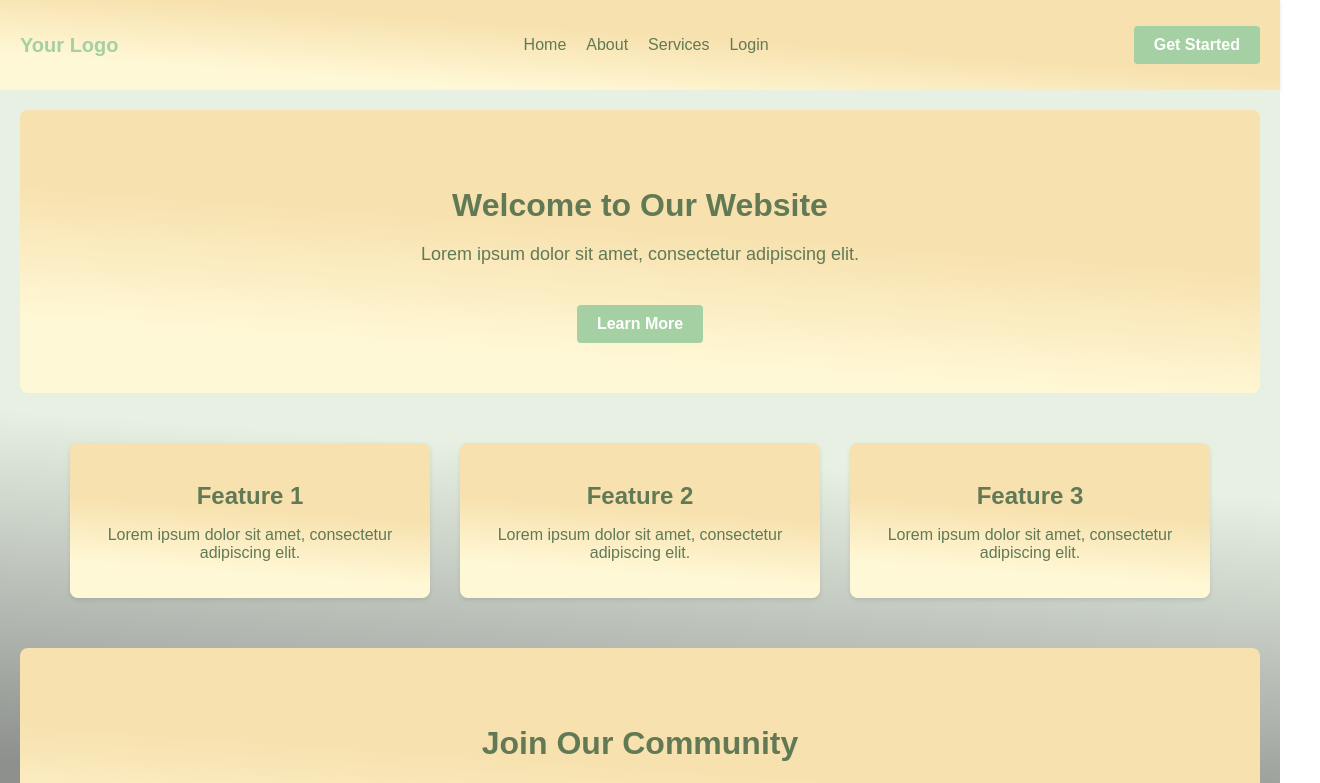
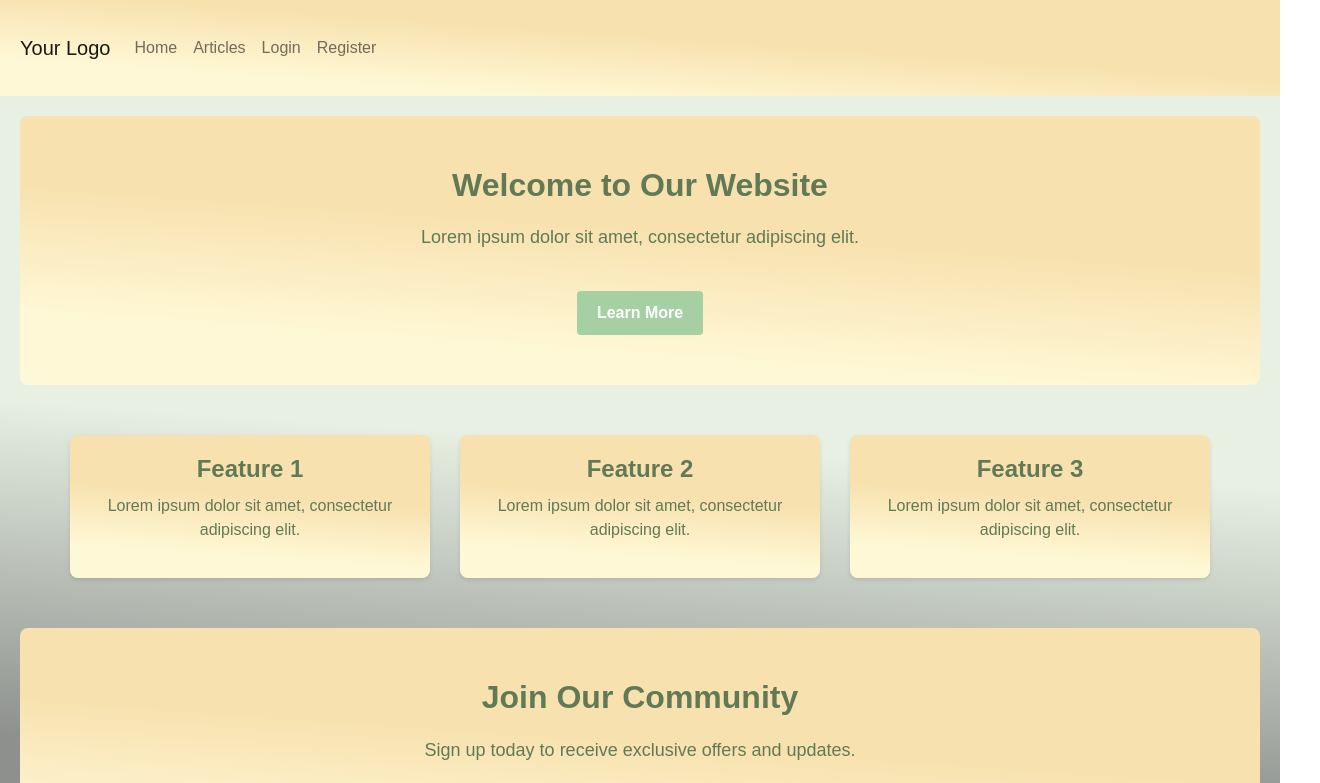
Before and after one commit to yossef-elgendy/articles-app, a React (Vite) app in the folder articles-challenge-frontend/: page / in a window 1280 px wide. Shown: the top 783 px of the page, 1320 px wide, since content can reach past the window. Built offline with nearby package versions, Linux system fonts and the light colour scheme.

Commit message:
Adjusting the Header and some stylings of features to be more responsive

```diff
--- a/articles-challenge-frontend/package.json
+++ b/articles-challenge-frontend/package.json
@@ -12,6 +12,9 @@
   "dependencies": {
     "@vitejs/plugin-react-refresh": "^1.3.6",
     "axios": "^1.4.0",
+    "bootstrap": "^5.2.3",
+    "jquery": "^3.7.0",
+    "popper.js": "^1.16.1",
     "prop-types": "^15.8.1",
     "react": "^18.2.0",
     "react-dom": "^18.2.0",
--- a/articles-challenge-frontend/src/App.css
+++ b/articles-challenge-frontend/src/App.css
@@ -1,3 +1,5 @@
+@import 'bootstrap/dist/css/bootstrap.css';
+
 /* Global Styles */
 body {
   margin: 0;
@@ -8,7 +10,7 @@ body {
 }
 
 main {
-  min-height: 79vh;
+  min-height: 85.3vh;
   height: auto;
   background: rgb(141,144,141);
   background: linear-gradient(4deg, rgba(141,144,141,1) 20%, rgba(231,240,227,1) 57%);
--- a/articles-challenge-frontend/src/components/Features/Features.css
+++ b/articles-challenge-frontend/src/components/Features/Features.css
@@ -1,6 +1,6 @@
 .features {
     display: grid;
-    grid-template-columns: repeat(auto-fit, minmax(300px, 1fr));
+    grid-template-columns: repeat(auto-fit, minmax(150px, 1fr));
     gap: 30px;
     padding: 50px;
 }
--- a/articles-challenge-frontend/src/components/Header/Header.css
+++ b/articles-challenge-frontend/src/components/Header/Header.css
@@ -3,8 +3,11 @@
     padding: 20px;
     box-shadow: 0 2px 4px rgba(0, 0, 0, 0.1);
     flex: 1;
-    background: rgb(255,248,214);
-    background: linear-gradient(4deg, rgba(255,248,214,1) 20%, rgba(247,225,174,1) 57%);
+    background: linear-gradient(
+      4deg,
+      rgba(255, 248, 214, 1) 20%,
+      rgba(247, 225, 174, 1) 57%
+    );
 }
 
 .nav {
@@ -30,13 +33,49 @@
     color: #617a55;
 }
 
-.cta-btn {
-    padding: 10px 20px;
-    background-color: #A4D0A4;
-    color: #ffffff;
-    border: none;
-    border-radius: 4px;
-    cursor: pointer;
-    font-weight: bold;
-    text-decoration: none;
+/* Responsive Styles */
+@media (max-width: 800px) {
+    .nav {
+        flex-direction: column;
+    }
+
+    .menu {
+        display: none;
+        flex-direction: column;
+        align-items: center;
+        gap: 10px;
+        margin-top: 10px;
+    }
+
+    .menu-container.open .menu {
+        display: flex;
+    }
+
+    .menu-toggle {
+        display: flex;
+        flex-direction: column;
+        align-items: flex-end;
+        gap: 4px;
+        cursor: pointer;
+        margin-top: 10px;
+    }
+
+    .bar {
+        width: 25px;
+        height: 3px;
+        background-color: #617a55;
+        transition: transform 0.3s ease;
+    }
+
+    .menu-toggle.open .bar:nth-child(1) {
+        transform: translateY(8px) rotate(45deg);
+    }
+
+    .menu-toggle.open .bar:nth-child(2) {
+        opacity: 0;
+    }
+
+    .menu-toggle.open .bar:nth-child(3) {
+        transform: translateY(-8px) rotate(-45deg);
+    }
 }
--- a/articles-challenge-frontend/src/components/Header/Header.jsx
+++ b/articles-challenge-frontend/src/components/Header/Header.jsx
@@ -1,19 +1,86 @@
-import './Header.css'; // Import the CSS file for styling
+import { useEffect } from 'react';
+import './Header.css';
 import { Link } from 'react-router-dom';
+import { useSelector } from 'react-redux';
 
 const Header = () => {
+  const token = useSelector(state => state.user.profileToken);
+
+  const handleLogout = () => {
+
+  }
+
+  useEffect(() => {
+    // Initialize Bootstrap navbar collapse functionality
+    const navbarToggler = document.querySelector('.navbar-toggler');
+    const navbarCollapse = document.querySelector('.navbar-collapse');
+    navbarToggler.addEventListener('click', () => {
+      navbarCollapse.classList.toggle('show');
+    });
+  }, []);
+
   return (
     <header className="header">
-        <nav className="nav">
-            <div className="logo">Your Logo</div>
-            <ul className="menu">
-                <li><Link to="/">Home</Link></li>
-                <li><a href="#">About</a></li>
-                <li><a href="#">Services</a></li>
-                <li><Link to="/login">Login</Link></li>
-            </ul>
-            <Link className="cta-btn" to="/register">Get Started</Link>
-        </nav>
+      <nav className="navbar navbar-expand-lg navbar-light">
+        <Link className="navbar-brand" to="/">
+          Your Logo
+        </Link>
+        <button
+          className="navbar-toggler"
+          type="button"
+          data-bs-toggle="collapse"
+          data-bs-target="#navbarNav"
+          aria-controls="navbarNav"
+          aria-expanded="false"
+          aria-label="Toggle navigation"
+        >
+          <span className="navbar-toggler-icon"></span>
+        </button>
+        <div className="collapse navbar-collapse" id="navbarNav">
+          <ul className="navbar-nav ml-auto">
+            <li className="nav-item">
+              <Link className="nav-link" to="/">
+                Home
+              </Link>
+            </li>
+            <li className="nav-item">
+              <Link className="nav-link" to="/articles">
+                Articles
+              </Link>
+            </li>
+            {
+              !token ? (
+                <>
+                  <li className="nav-item">
+                    <Link className="nav-link" to="/login">
+                      Login
+                    </Link>
+                  </li>
+                  <li className="nav-item">
+                    <Link className="nav-link" to="/register">
+                      Register
+                    </Link>
+                  </li>
+                </>
+              ) :  (
+                <>
+                <li className="nav-item">
+                  <Link className="nav-link" to="/profile">
+                    My Profile
+                  </Link>
+                </li>
+                <li className="nav-item" onClick={ handleLogout }>
+                  <Link className="nav-link">
+                    Logout
+                  </Link>
+                </li>
+              </>
+              )
+
+            }
+          </ul>
+        </div>
+      </nav>
     </header>
   );
 };
```
Also changed, not shown: articles-challenge-frontend/src/App.jsx (+5 -4 lines), 1 other file (tests, documents, lock files or other folders).
